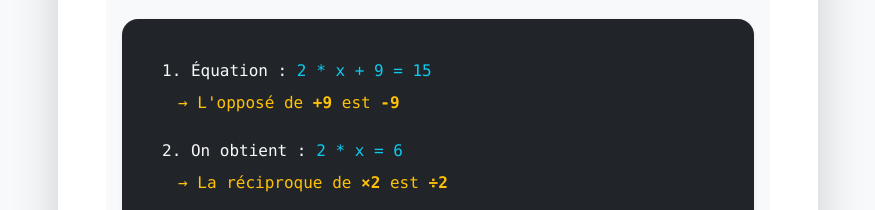
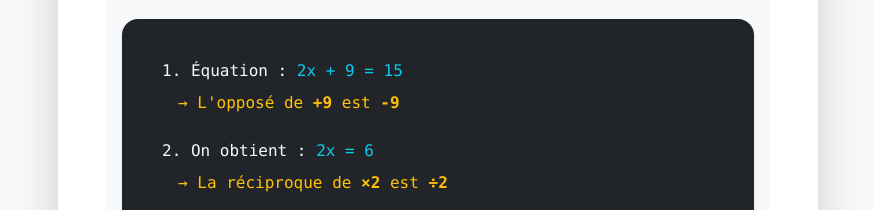
Before and after one commit to agbeSimi/litterAI, a React (Vite) app: page /modelage in a window 1280 px wide. Shown: the part 413-623 px from the top of the page, without its empty margins (202-1077 px from the left). Built offline with nearby package versions, Linux system fonts and the light colour scheme.

Commit message:
supresion des signes de multiplication

```diff
--- a/src/composants/ExempleResolution.jsx
+++ b/src/composants/ExempleResolution.jsx
@@ -32,11 +32,11 @@ function ExempleResolution() {
       <div className="card-body font-monospace"> {/* Police monospace pour le style code */}
 
         {/* Étape 1 */}
-        <p className="mb-2">1. Équation : <span className="text-info">{equation.a} * x + {equation.b} = {equation.c}</span></p>
+        <p className="mb-2">1. Équation : <span className="text-info">{equation.a}x + {equation.b} = {equation.c}</span></p>
         <p className="mb-4 text-warning ms-3">→ L'opposé de <span className="fw-bold">+{equation.b}</span> est <span className="fw-bold">-{equation.b}</span></p>
 
         {/* Étape 2 */}
-        <p className="mb-2">2. On obtient : <span className="text-info">{equation.a} * x = { nvlVal = equation.c - equation.b}</span></p>
+        <p className="mb-2">2. On obtient : <span className="text-info">{equation.a}x = { nvlVal = equation.c - equation.b}</span></p>
         <p className="mb-4 text-warning ms-3">→ La réciproque de <span className="fw-bold">×{equation.a}</span> est <span className="fw-bold">÷{equation.a}</span></p>
 
         {/* Solution */}
```
